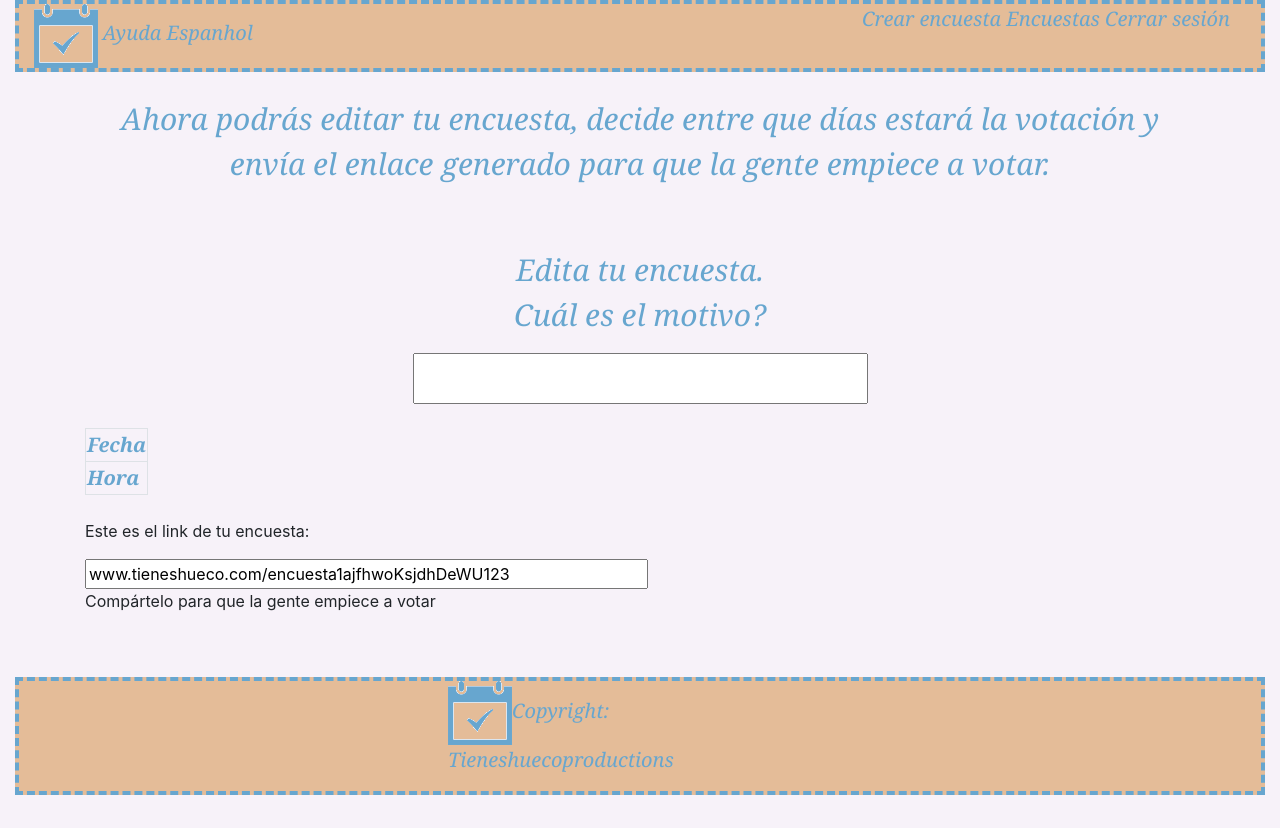
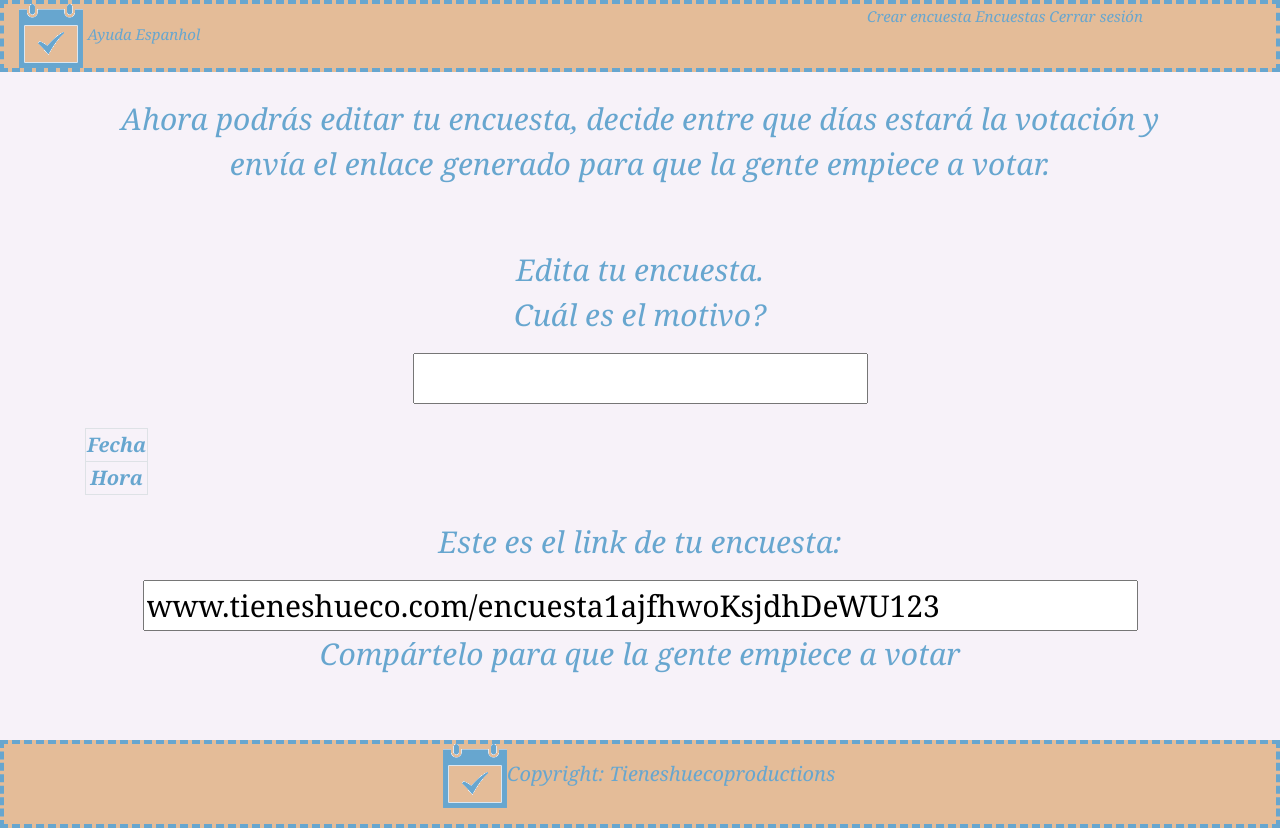
Before and after one commit to alborrajo/tsw-tieneshueco, a PHP site: page /editar-encuesta.html in a window 1280 px wide. Before the commit the page ends 795 px from the top, so only its background shows below. Run offline with PHP 8.4, Linux system fonts and the light colour scheme; lists and menus that the app fills with data are empty.

Commit message:
Add files via upload

```diff
--- a/estilo.css
+++ b/estilo.css
@@ -1,10 +1,6 @@
 body
 {
 	background: #f7f2f9;
-}
-
-.row {
-	margin:0px;
 }
 
 #topdiv
@@ -55,5 +51,35 @@ div#divdescripcion
 	color: #67a6cf;
 	font-family: Georgia;
 	font-style:italic;
-	font-size: 20px;
+	font-size: 15px;
 }
+
+.copyright
+{
+	text-align: center;
+}
+
+.centrado{
+	margin:10px auto;
+	display:block;
+    }
+
+    .linkencuesta
+{
+	color: #67a6cf;
+	font-family: Georgia;
+	font-style:italic;
+	font-size: 30px;
+	text-align: center;
+}
+
+ td
+ {
+ 	text-align: center;
+ }
+
+ th
+ {
+ 	text-align: center;
+ }
+}
```
